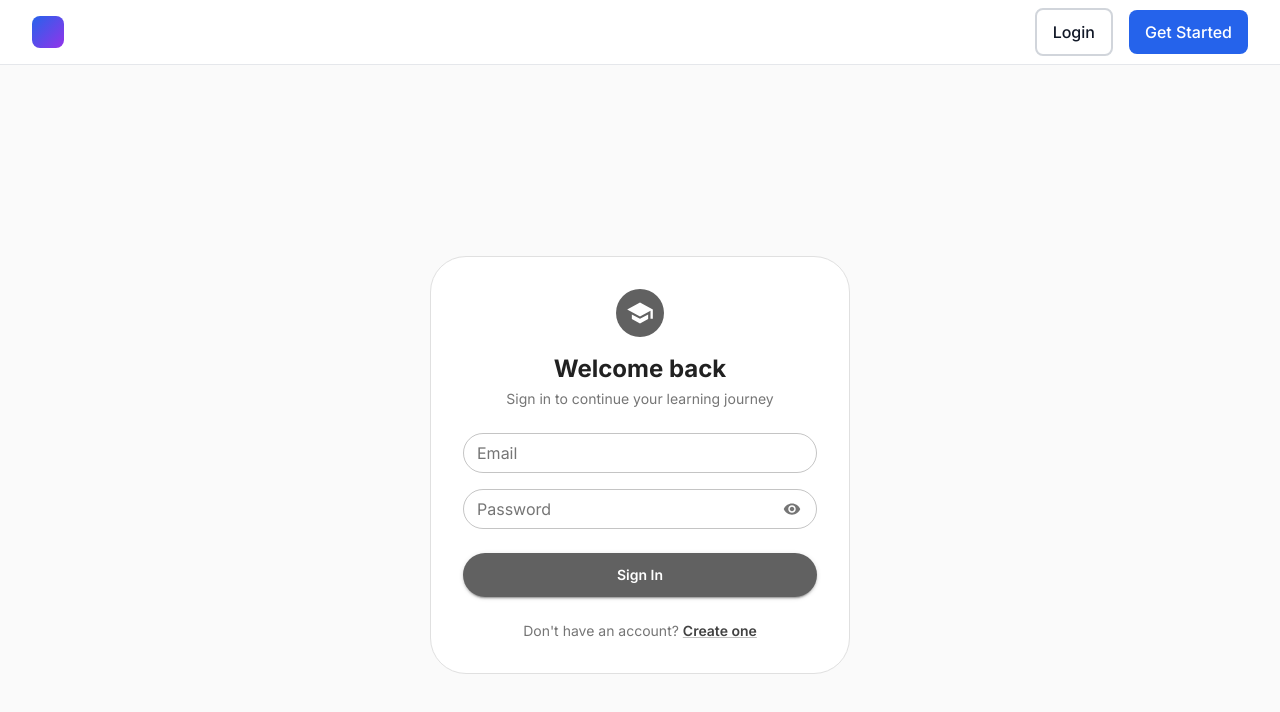
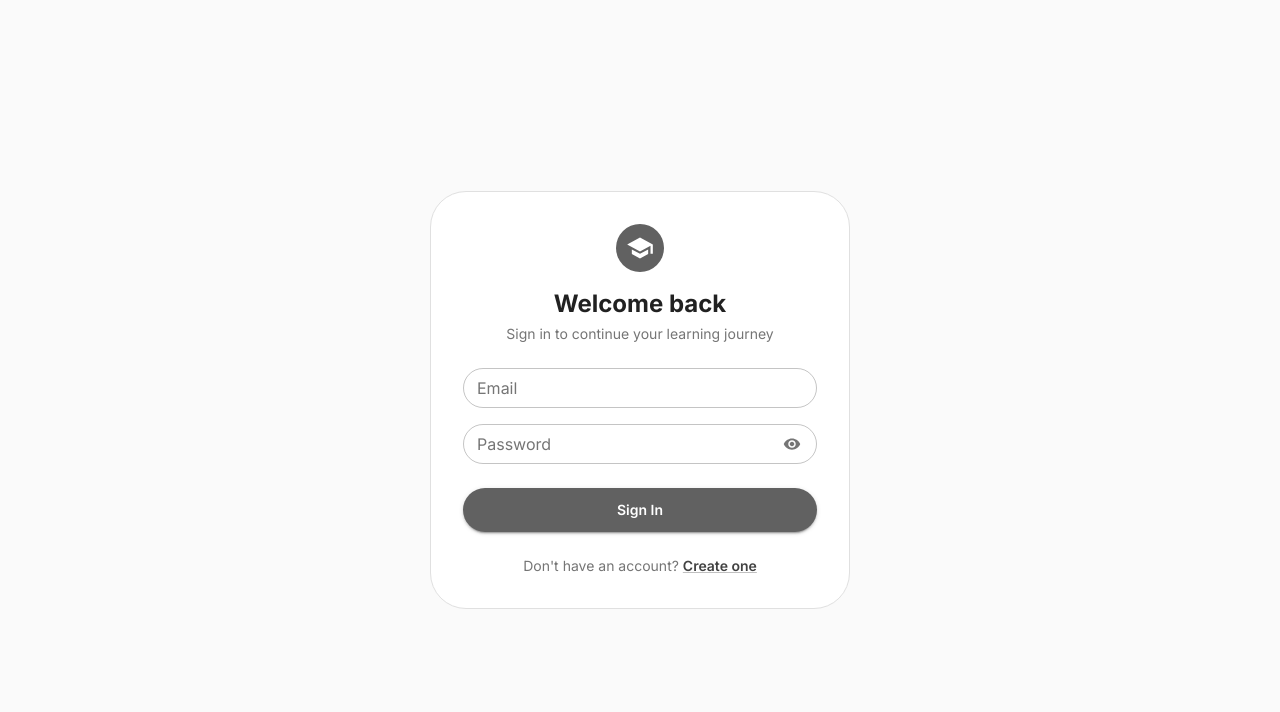
Before and after one commit to kaleshcv/HeyBobo-AI, a React (Vite) app in the folder frontend/: page /auth/login in a window 1280 px wide. Shown: the top 712 px of the page. Built offline with nearby package versions, Linux system fonts and the light colour scheme; no server answers.

Commit message:
ui: remove header from public/auth layout

```diff
--- a/frontend/src/components/layout/RootLayout.tsx
+++ b/frontend/src/components/layout/RootLayout.tsx
@@ -1,12 +1,10 @@
 import { Outlet } from 'react-router-dom'
-import { Header } from './Header'
 import { ErrorBoundary } from '@/components/common/ErrorBoundary'
 
 export default function RootLayout() {
   return (
     <ErrorBoundary>
       <div className="min-h-screen flex flex-col bg-white">
-        <Header />
         <main className="flex-1">
           <Outlet />
         </main>
```
